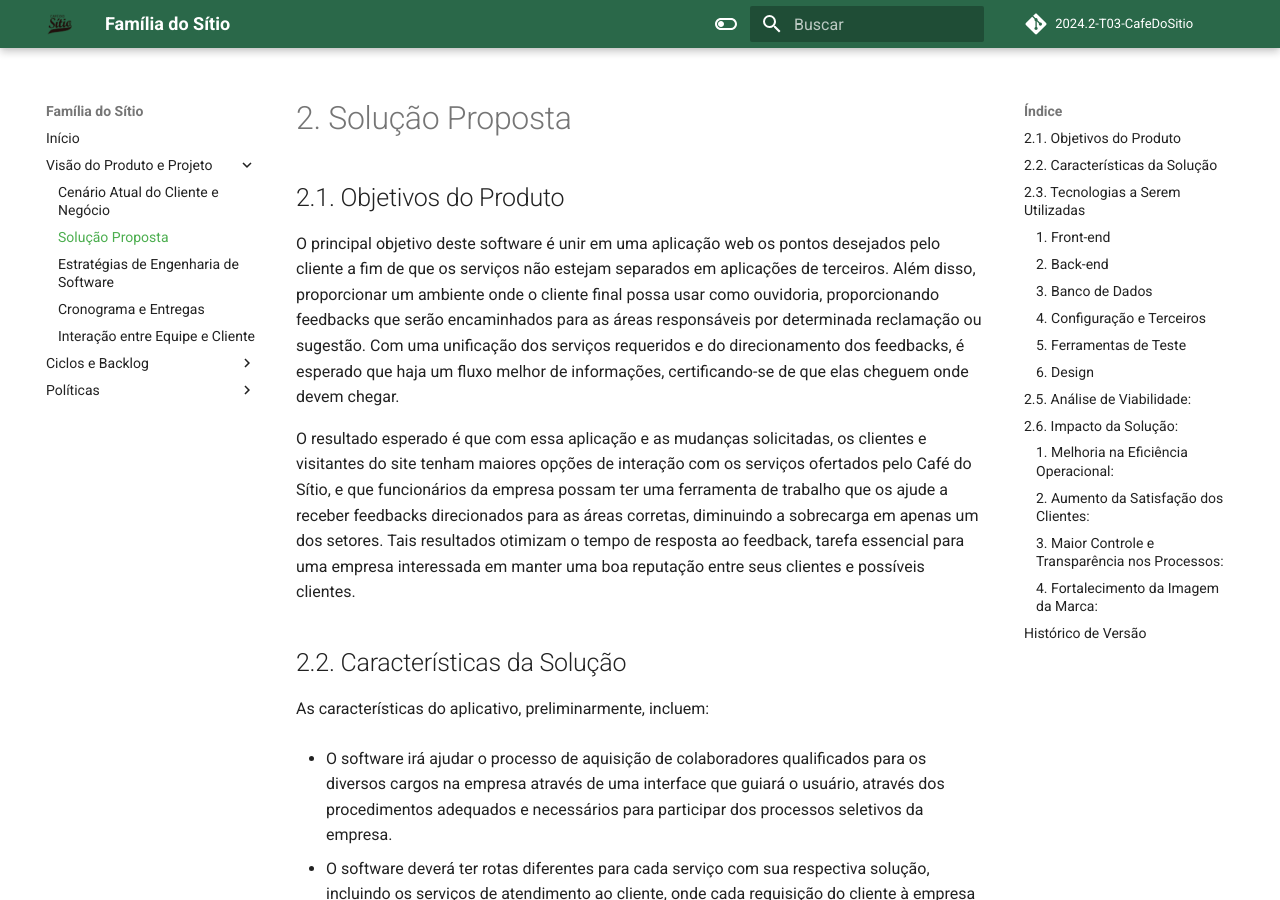
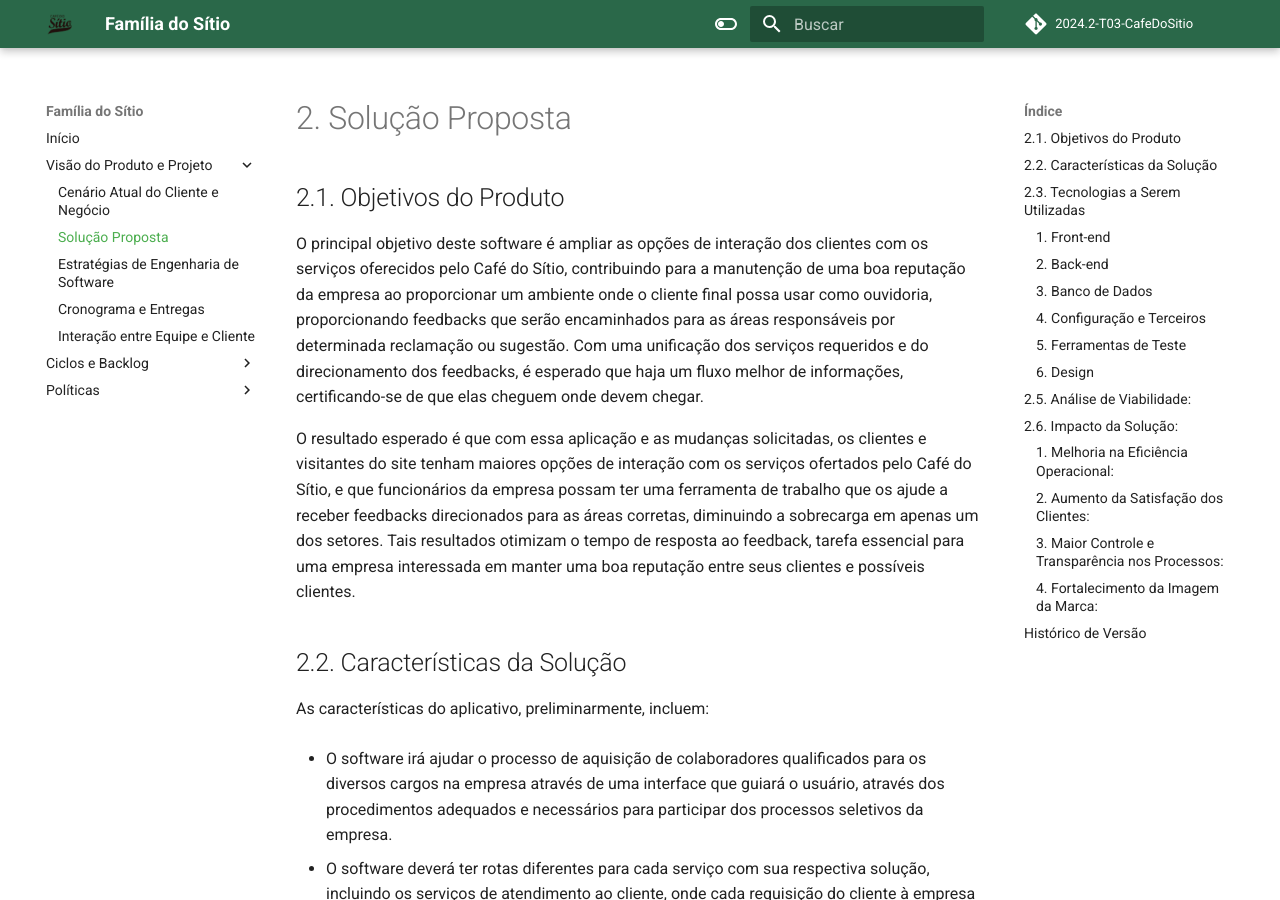
Before and after one commit to mdsreq-fga-unb/2024.2-T03-CafeDoSitio, an MkDocs documentation site: the page built from docs/sections/2-docPage/2-solucaoProposta.md, in a window 1280 px wide and 900 px high. Built offline with MkDocs 1.6.1 and Material for MkDocs 9.7.7, drawn with Linux system fonts in a browser that asks for light colours; comment, search, counter and statistics services are not loaded.

Commit message:
fix: corrigindo tópico objetivos

```diff
--- a/docs/sections/2-docPage/2-solucaoProposta.md
+++ b/docs/sections/2-docPage/2-solucaoProposta.md
@@ -2,9 +2,7 @@
 
 ## 2.1. Objetivos do Produto
 
-O principal objetivo deste software é unir em uma aplicação web os pontos desejados pelo cliente a fim de que os serviços não estejam separados em aplicações
-de terceiros. Além disso, proporcionar um ambiente onde o cliente final possa usar como ouvidoria, proporcionando feedbacks que serão encaminhados para as áreas
-responsáveis por determinada reclamação ou sugestão. Com uma unificação dos serviços requeridos e do direcionamento dos feedbacks, é esperado que haja um fluxo melhor de informações, certificando-se de que elas cheguem onde devem chegar.
+O principal objetivo deste software é ampliar as opções de interação dos clientes com os serviços oferecidos pelo Café do Sítio, contribuindo para a manutenção de uma boa reputação da empresa ao proporcionar um ambiente onde o cliente final possa usar como ouvidoria, proporcionando feedbacks que serão encaminhados para as áreas responsáveis por determinada reclamação ou sugestão. Com uma unificação dos serviços requeridos e do direcionamento dos feedbacks, é esperado que haja um fluxo melhor de informações, certificando-se de que elas cheguem onde devem chegar.
 
 O resultado esperado é que com essa aplicação e as mudanças solicitadas, os clientes e visitantes do site tenham maiores opções de interação com os serviços
 ofertados pelo Café do Sítio, e que funcionários da empresa possam ter uma ferramenta de trabalho que os ajude a receber feedbacks direcionados para as
```
